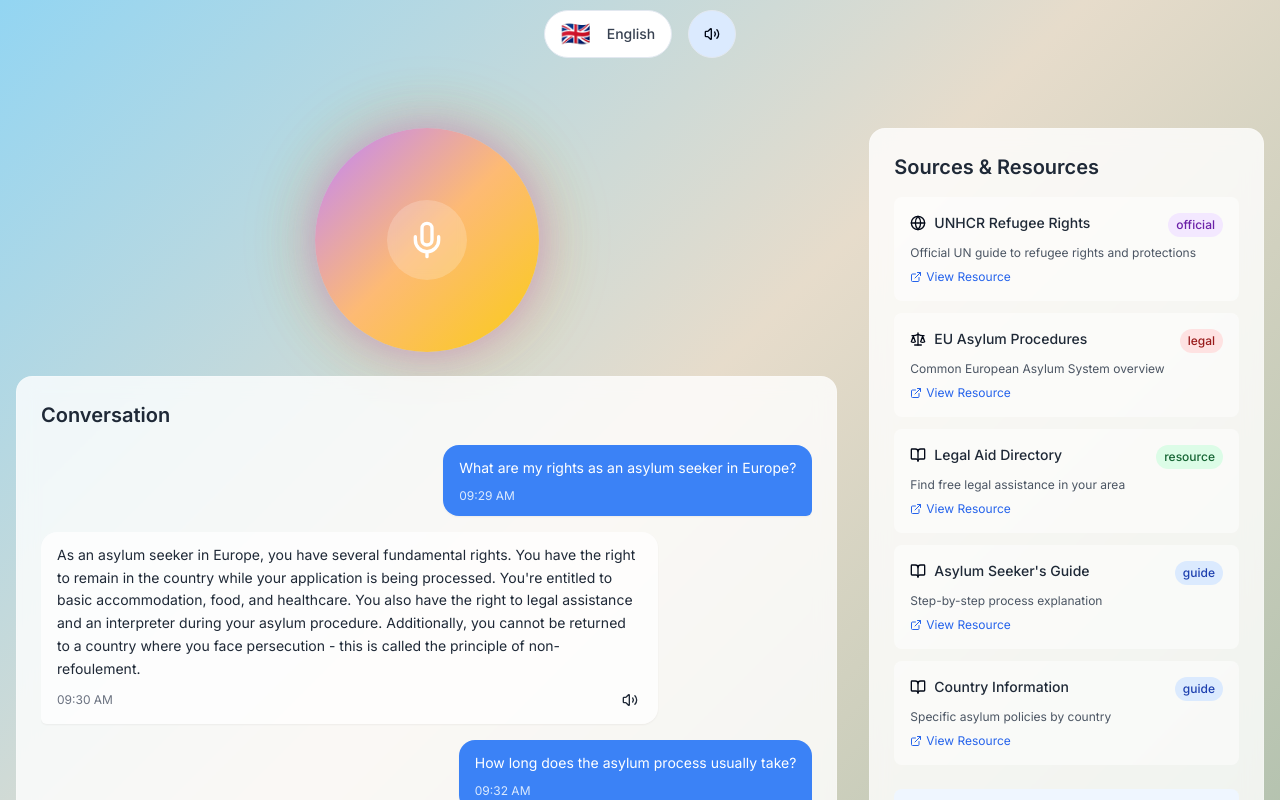
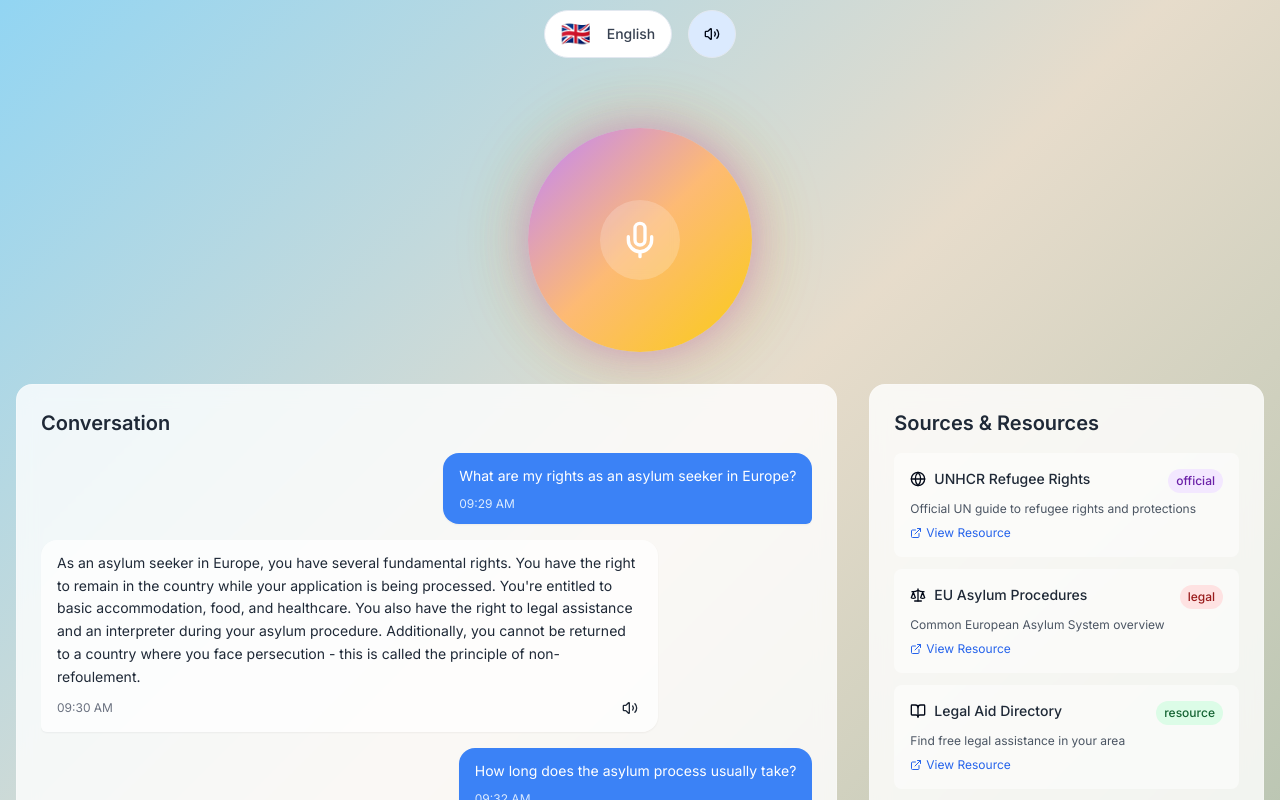
Before and after one commit to Digitalizers-ge/sam-chatbot, a React (Vite) app: page / in a window 1280 px wide. Shown: the part 160-960 px from the top of the page. Built offline with nearby package versions, Linux system fonts and the light colour scheme.

Commit message:
Fix: Layout of conversation and sources boxes
Adjust the layout to display the conversation and sources boxes in a row with equal height. Center the microphone box within a row.

```diff
--- a/src/pages/Index.tsx
+++ b/src/pages/Index.tsx
@@ -113,20 +113,20 @@ const Index = () => {
 
       {/* Main content area */}
       <div className="max-w-7xl mx-auto px-4 pb-8">
-        <div className="grid grid-cols-1 lg:grid-cols-3 gap-8 min-h-[calc(100vh-280px)]">
-          {/* Voice Orb and Conversation */}
-          <div className="lg:col-span-2 flex flex-col space-y-6 h-full">
-            <div className="flex justify-center">
-              <VoiceOrb isListening={false} isProcessing={false} onStartListening={() => console.log('Start listening')} onStopListening={() => console.log('Stop listening')} />
-            </div>
+        {/* Voice Orb in its own centered row */}
+        <div className="flex justify-center mb-8">
+          <VoiceOrb isListening={false} isProcessing={false} onStartListening={() => console.log('Start listening')} onStopListening={() => console.log('Stop listening')} />
+        </div>
 
-            <div className="flex-1">
-              <ConversationBox messages={messages} onSpeak={speakText} />
-            </div>
+        {/* Conversation and Sources in equal height row */}
+        <div className="grid grid-cols-1 lg:grid-cols-3 gap-8 min-h-[calc(100vh-400px)]">
+          {/* Conversation Box */}
+          <div className="lg:col-span-2 h-full">
+            <ConversationBox messages={messages} onSpeak={speakText} />
           </div>
 
-          {/* Sources and Resources */}
-          <div className="lg:col-span-1">
+          {/* Sources Box */}
+          <div className="lg:col-span-1 h-full">
             <SourcesBox />
           </div>
         </div>
```
